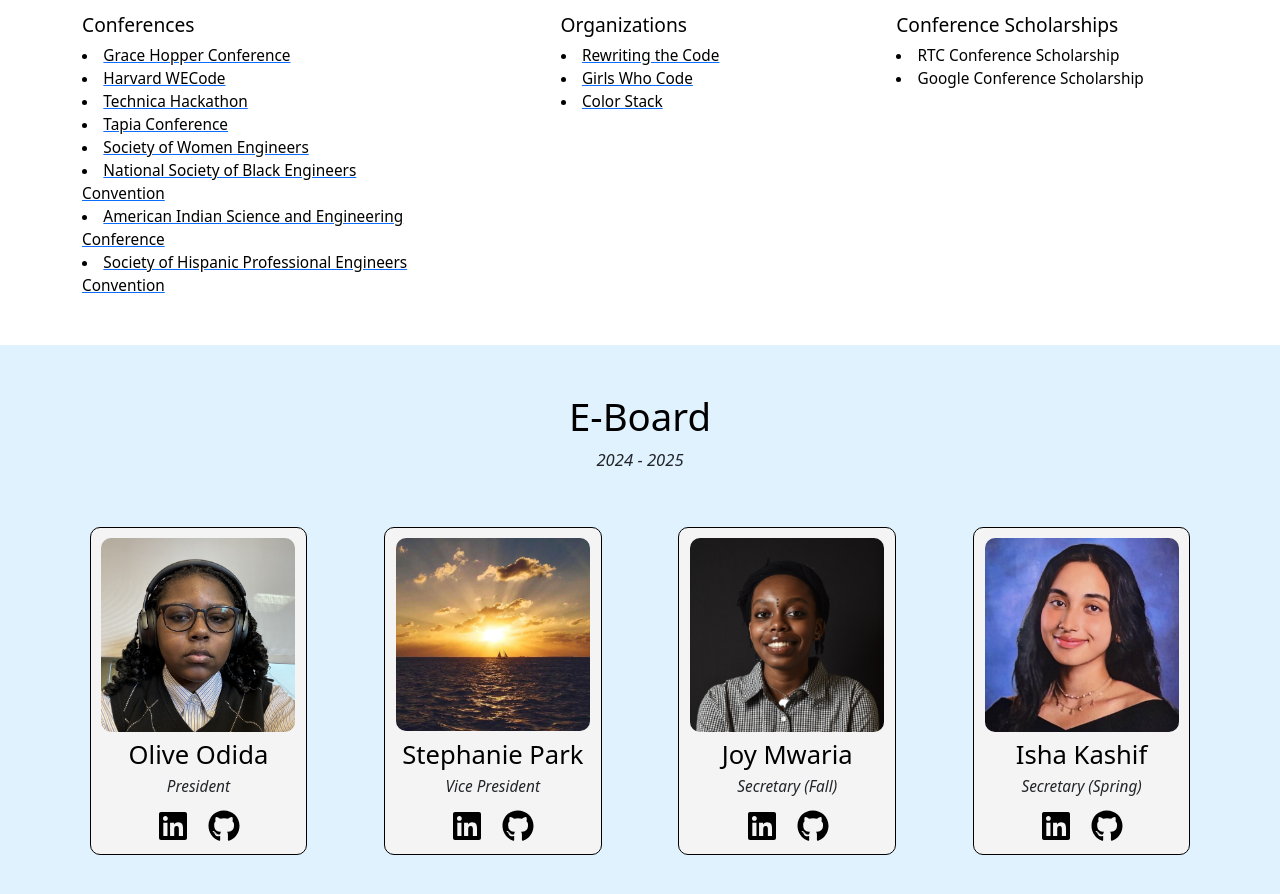
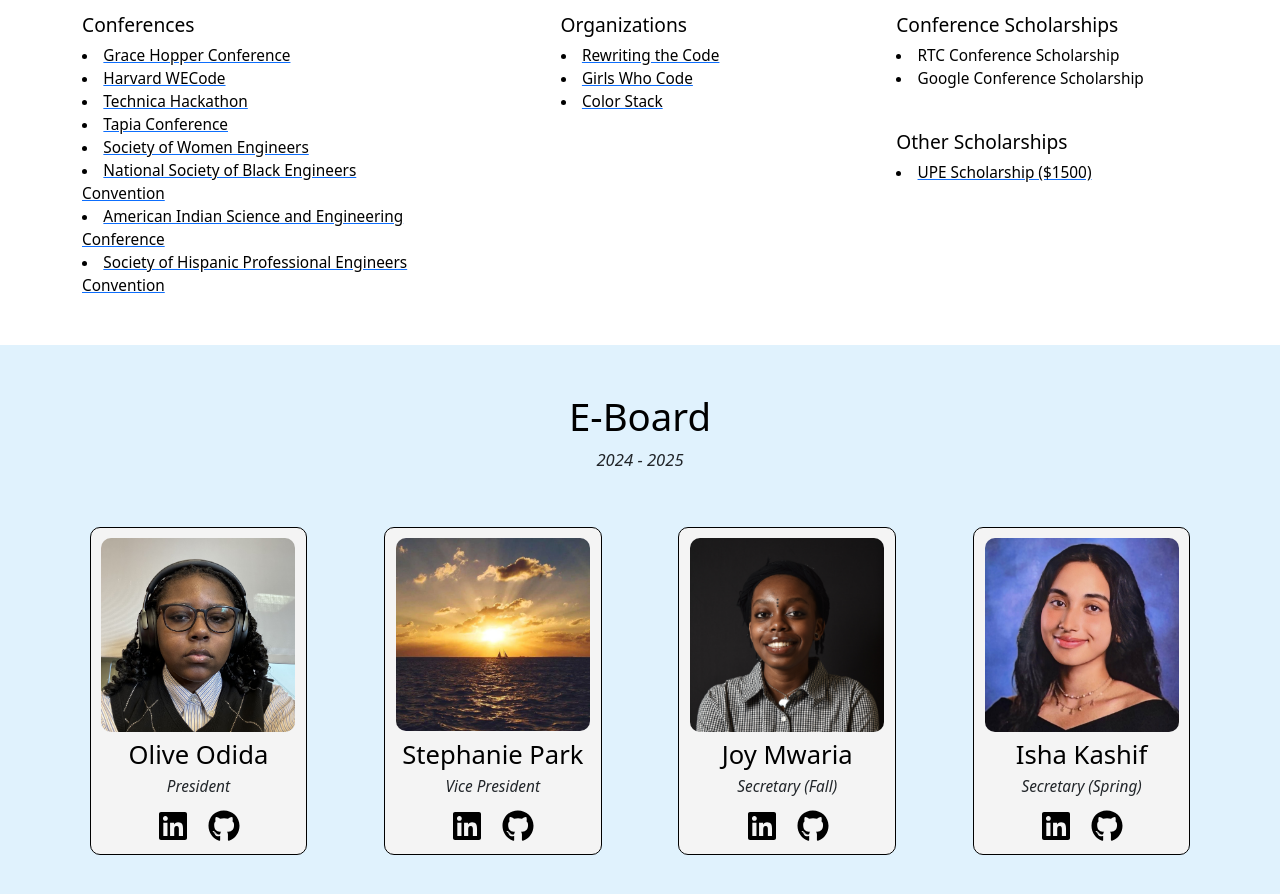
Before and after one commit to acmwud/website, a React (Create React App) app: page / in a window 1280 px wide. Shown: the part 2120-3014 px from the top of the page. Built offline with nearby package versions, Linux system fonts and the light colour scheme.

Commit message:
added UPE scholarship

```diff
--- a/src/Components/Home.tsx
+++ b/src/Components/Home.tsx
@@ -227,6 +227,9 @@
                       <li>RTC Conference Scholarship</li>
                       <li>Google Conference Scholarship</li>
 
+                      <h3 style ={{marginTop: "5vh"}}>Other Scholarships</h3>
+                      <a href="https://upe.acm.org/scholarship/"><li>UPE Scholarship ($1500)</li></a>
+
                   </div>
                 </Col>
               </Row>
```
